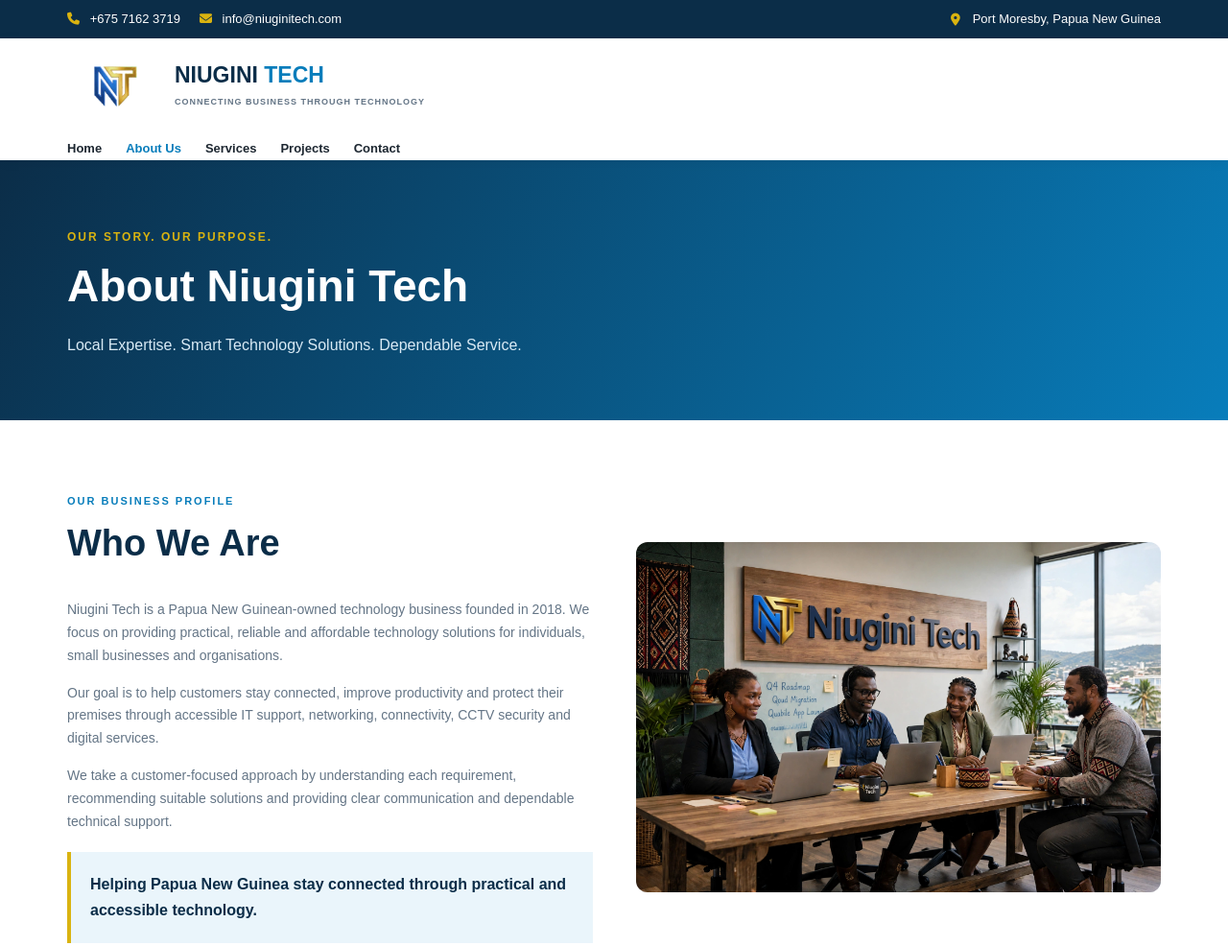
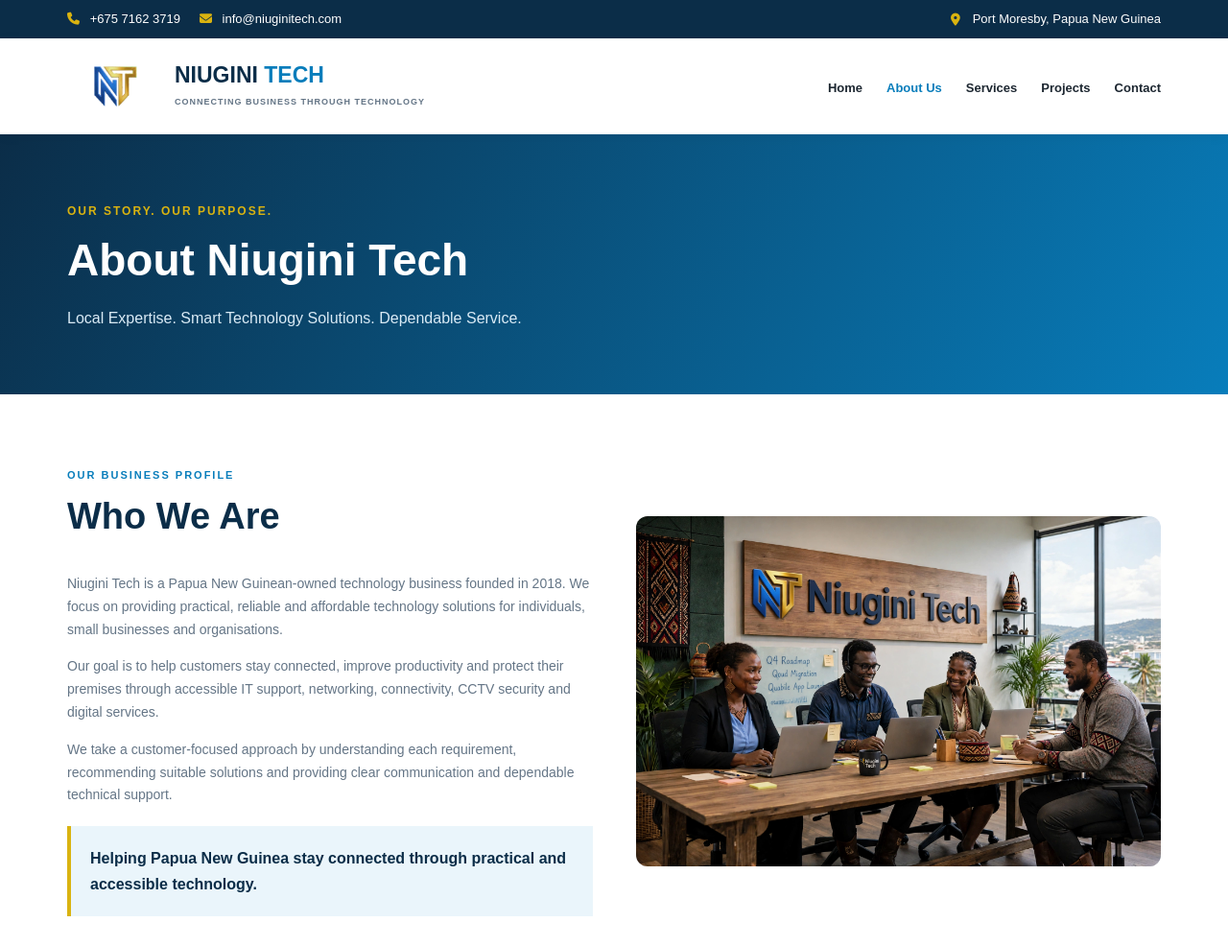
Before and after one commit to JMavato/niuginitech, a plain HTML site: page niuginitech/about.html in a window 1280 px wide. Shown: the top 986 px of the page at 96% size. Drawn offline with Linux system fonts and the light colour scheme.

Commit message:
navcommmit

```diff
--- a/niuginitech/css/style.css
+++ b/niuginitech/css/style.css
@@ -92,6 +92,8 @@ header {
 
 .navbar {
   min-height: 82px;
+  display: flex;
+  align-items: center;
 }
 
 @media(max-width: 700px) {
@@ -105,7 +107,7 @@ header {
   justify-content: space-between;
   width: min(1140px, 90%);
   margin: auto;
-  height: 82px;
+  flex-wrap: nowrap;
 }
 
 .nav-links {
@@ -113,6 +115,8 @@ header {
   list-style: none;
   align-items: center;
   gap: 25px;
+  margin-left: auto;
+  flex-wrap: nowrap;
 }
 
 .brand {
```
